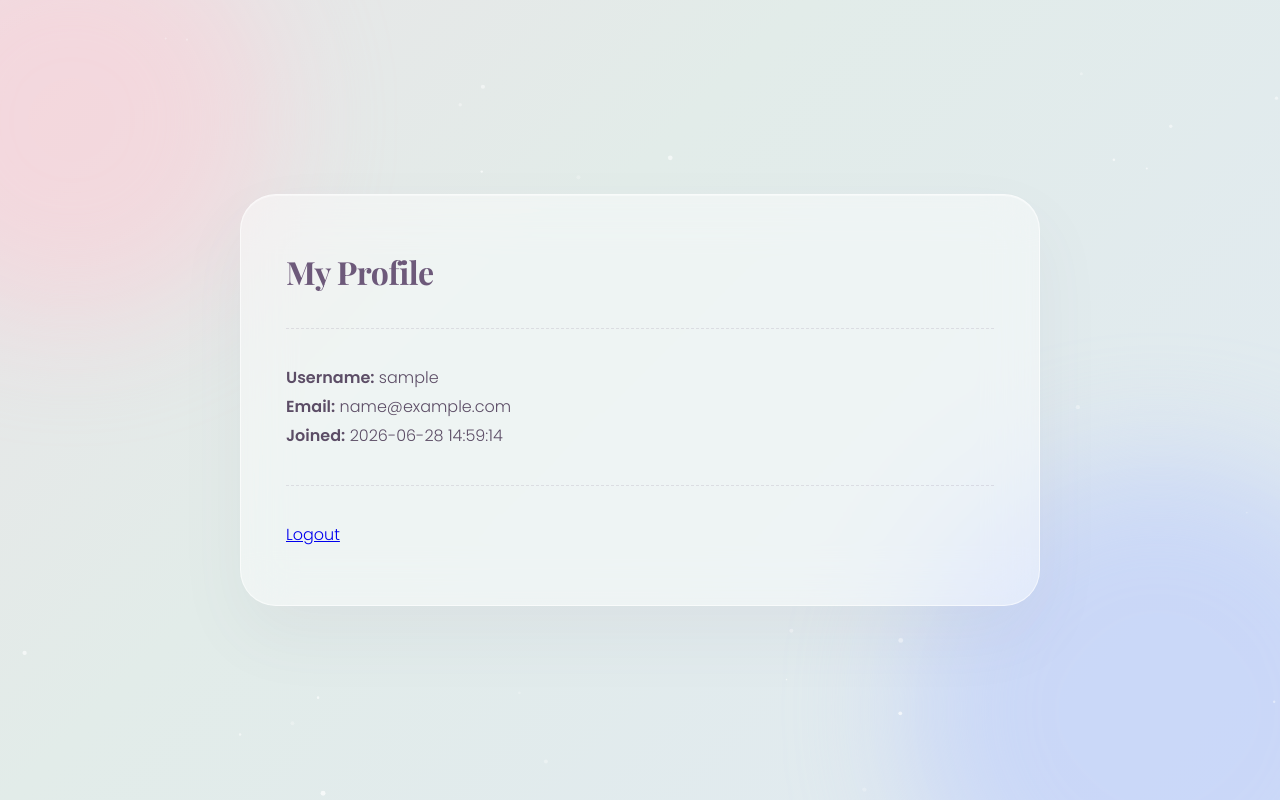
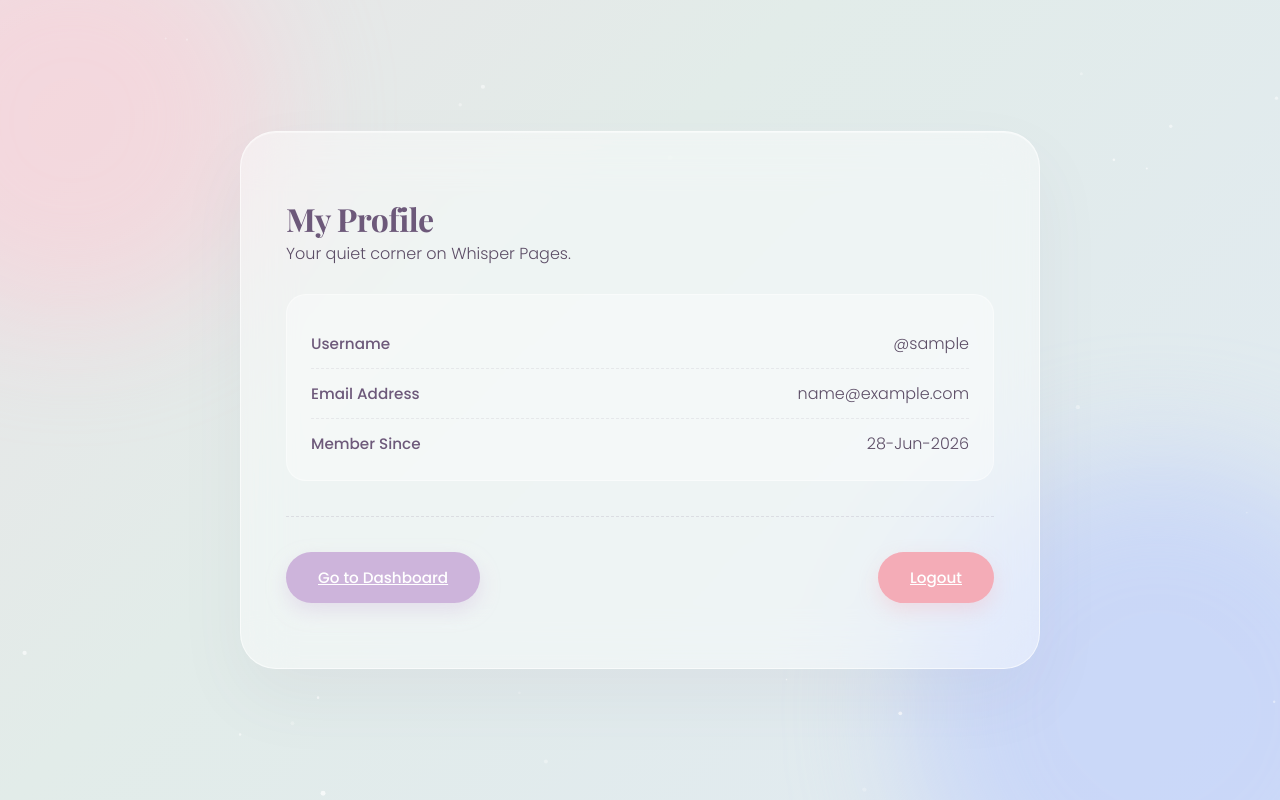
Before and after one commit to 4t1f4/Whisper-Pages, a Flask app: page /profile/ in a window 1280 px wide. Run offline with Flask 3, Linux system fonts and the light colour scheme; the visitor is signed in with stand-in values (Sample User, id 1); some web fonts are replaced.

Commit message:
feat: enhance profile views with stylized details card and logout actions

```diff
--- a/app/templates/profile/profile.html
+++ b/app/templates/profile/profile.html
@@ -1,33 +1,109 @@
 {% extends "base.html" %}
 {% block title %}Profile{% endblock %}
 
+{% block extra_css %}
+<style>
+    .profile-card {
+        padding: 10px 0;
+    }
+
+    /* Beautifully structured profile details */
+    .profile-info {
+        margin: 25px 0;
+        background: rgba(255, 255, 255, 0.35);
+        padding: 24px;
+        border-radius: 20px;
+        border: 1px solid rgba(255, 255, 255, 0.4);
+    }
+
+    .info-group {
+        display: flex;
+        justify-content: space-between;
+        align-items: center;
+        padding: 12px 0;
+        border-bottom: 1px dashed rgba(109, 89, 122, 0.1);
+    }
+
+    .info-group:last-child {
+        border-bottom: none;
+        padding-bottom: 0;
+    }
+
+    .info-label {
+        font-weight: 500;
+        color: var(--text-main);
+        font-size: 0.95rem;
+    }
+
+    .info-value {
+        font-weight: 300;
+        color: var(--text-body);
+    }
+
+    /* Action button grouping */
+    .profile-actions {
+        display: flex;
+        justify-content: space-between;
+        align-items: center;
+        gap: 16px;
+        margin-top: 30px;
+    }
+
+    /* Specific customized aesthetic styling for logout action button */
+    .btn-logout {
+        background: #f4acb7; /* Warm, cozy pastel rose-red */
+        box-shadow: 0 8px 20px rgba(244, 172, 183, 0.3);
+    }
+
+    .btn-logout:hover {
+        background: #ffb5a7;
+        box-shadow: 0 12px 25px rgba(244, 172, 183, 0.5);
+    }
+
+    @media (max-width: 500px) {
+        .profile-actions {
+            flex-direction: column;
+            width: 100%;
+        }
+        .profile-actions .btn {
+            width: 100%;
+        }
+    }
+</style>
+{% endblock %}
+
 {% block content %}
+<div class="profile-card">
+    <h1>My Profile</h1>
+    <p>Your quiet corner on Whisper Pages.</p>
 
-<h1>My Profile</h1>
+    <div class="profile-info">
+        <div class="info-group">
+            <span class="info-label">Username</span>
+            <span class="info-value">@{{ current_user.username }}</span>
+        </div>
 
-<hr>
+        <div class="info-group">
+            <span class="info-label">Email Address</span>
+            <span class="info-value">{{ current_user.email }}</span>
+        </div>
 
-<p>
-    <strong>Username:</strong>
-    {{ current_user.username }}
-</p>
+        <div class="info-group">
+            <span class="info-label">Member Since</span>
+            <span class="info-value">{{ current_user.created_at.strftime('%d-%b-%Y') }}</span>
+        </div>
+    </div>
 
-<p>
-    <strong>Email:</strong>
-    {{ current_user.email }}
-</p>
+    <hr>
 
-<p>
-    <strong>Joined:</strong>
-    {{ current_user.created_at }}
-</p>
+    <div class="profile-actions">
+        <a href="{{ url_for('diary.dashboard') }}" class="btn btn-secondary">
+            Go to Dashboard
+        </a>
 
-<hr>
-
-<p>
-    <a href="{{ url_for('auth.logout') }}">
-        Logout
-    </a>
-</p>
-
+        <a href="{{ url_for('auth.logout') }}" class="btn btn-logout">
+            Logout
+        </a>
+    </div>
+</div>
 {% endblock %}
```
